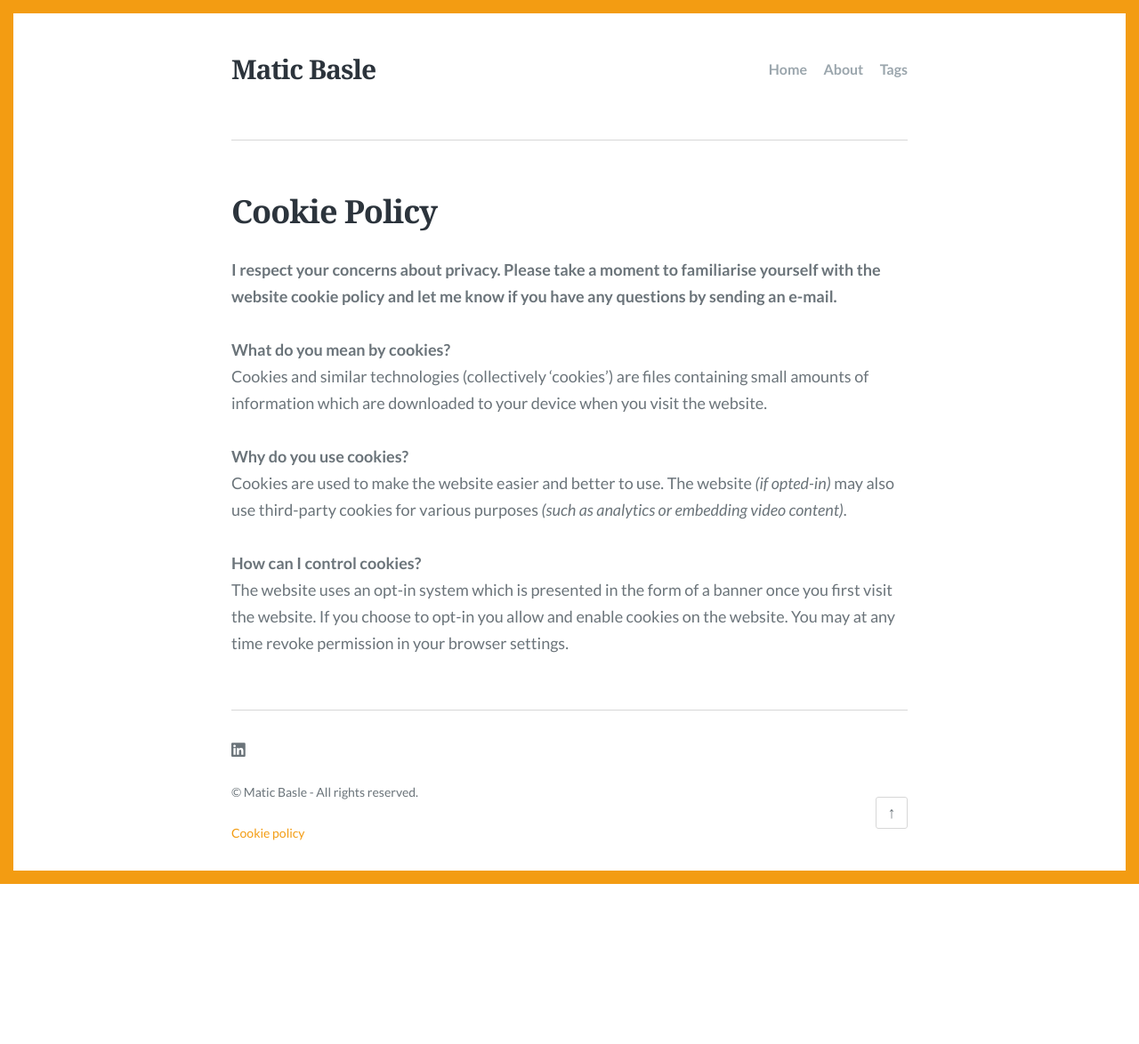
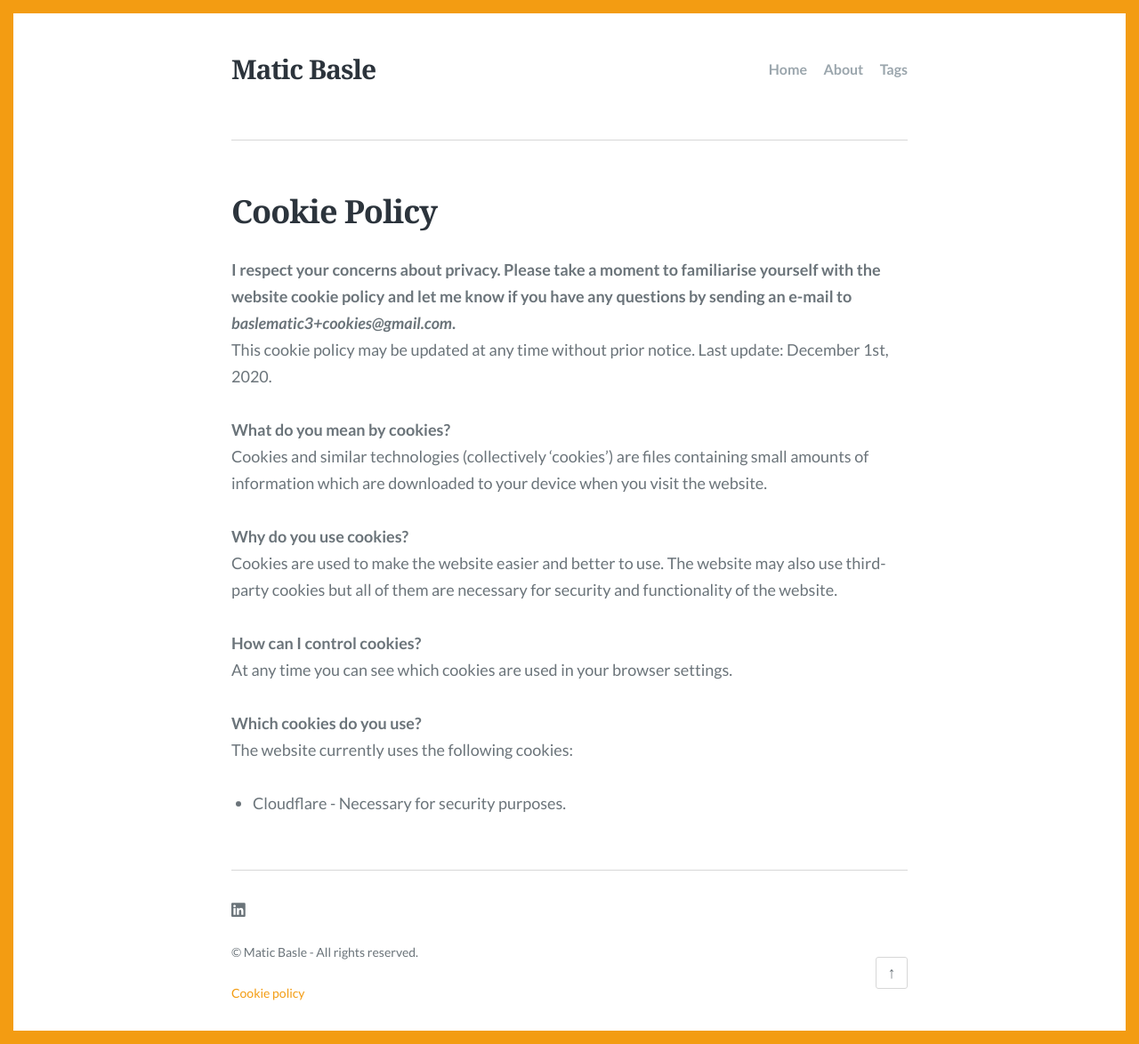
Before and after one commit to maticbasle/maticbasle.github.io, a Jekyll site: the page built from privacy.md, in a window 1280 px wide. Shown: the whole page at 89% size. Built offline with Jekyll 4.4.1, drawn with Linux system fonts in a browser that asks for light colours; some web fonts are replaced; before the commit the page ends 994 px from its top, so only the background shows below that.

Commit message:
Disable GA & update cookie policy

```diff
--- a/_layouts/default.html
+++ b/_layouts/default.html
@@ -24,7 +24,8 @@
   </div><!-- .site -->
 
   <!-- Cookies & GA -->
-  {% include cookie-consent.html %}
+  <!-- Currently not working - GA active even if cookies disabled. -->
+  <!-- {% include cookie-consent.html %} -->
 
   <!-- Scripts -->
   <script src="{{ '/assets/js/plugins.js' | relative_url }}"></script>
--- a/privacy.md
+++ b/privacy.md
@@ -4,14 +4,18 @@ title: Cookie Policy
 permalink: /privacy.html
 ---
 
-**I respect your concerns about privacy. Please take a moment to familiarise yourself with the website cookie policy and let me know if you have any questions by sending an e-mail.**
-
+**I respect your concerns about privacy. Please take a moment to familiarise yourself with the website cookie policy and let me know if you have any questions by sending an e-mail to *baslematic3+cookies@gmail.com*.**<br>
+This cookie policy may be updated at any time without prior notice. Last update: December 1st, 2020.
 
 **What do you mean by cookies?**<br>
 Cookies and similar technologies (collectively ‘cookies’) are files containing small amounts of information which are downloaded to your device when you visit the website.
 
 **Why do you use cookies?**<br>
-Cookies are used to make the website easier and better to use. The website *(if opted-in)* may also use third-party cookies for various purposes *(such as analytics or embedding video content)*.
+Cookies are used to make the website easier and better to use. The website may also use third-party cookies but all of them are necessary for security and functionality of the website.
 
 **How can I control cookies?**<br>
-The website uses an opt-in system which is presented in the form of a banner once you first visit the website. If you choose to opt-in you allow and enable cookies on the website. You may at any time revoke permission in your browser settings.
+At any time you can see which cookies are used in your browser settings.
+
+**Which cookies do you use?**<br>
+The website currently uses the following cookies:
+- Cloudflare - Necessary for security purposes.
```
